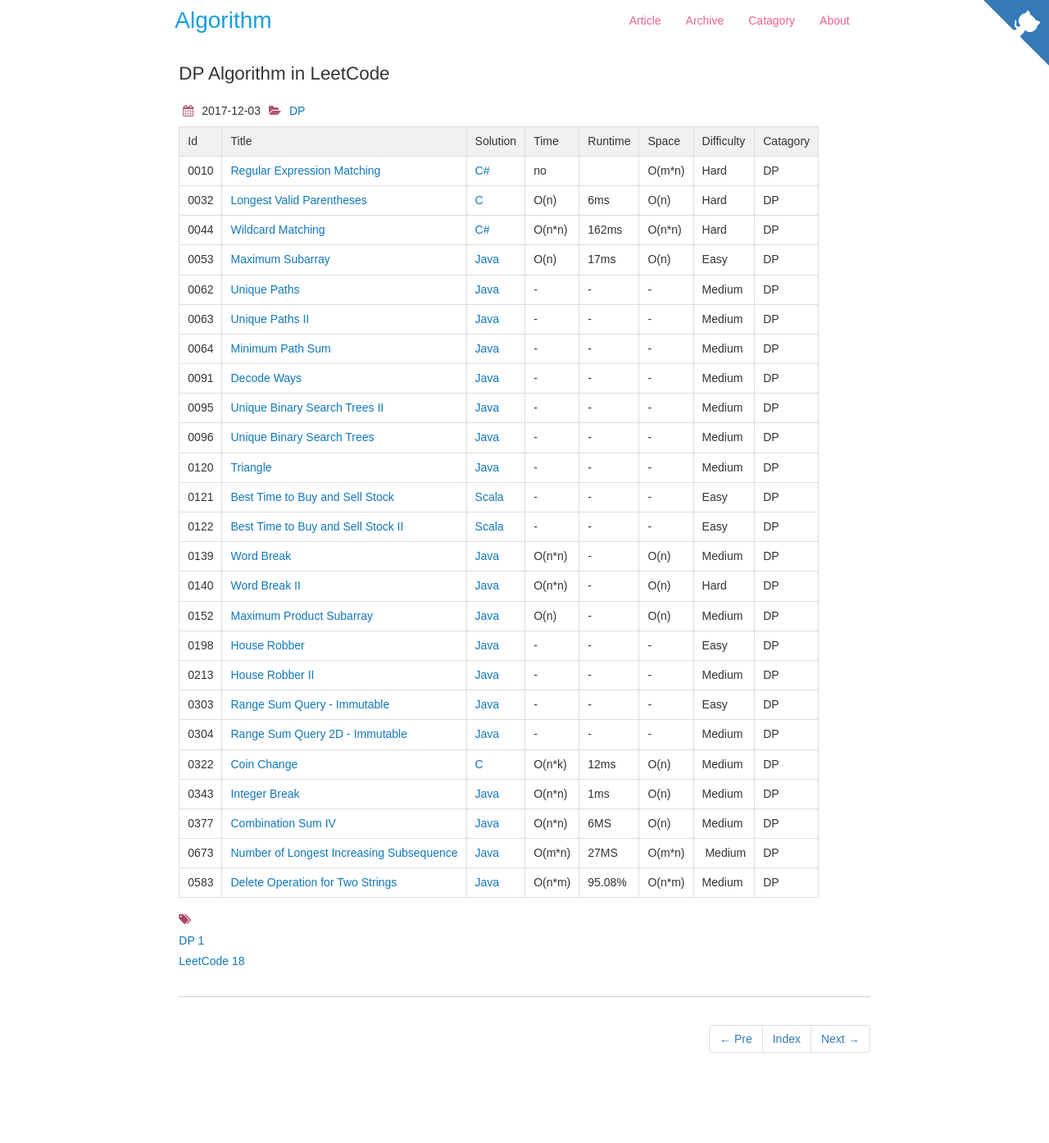
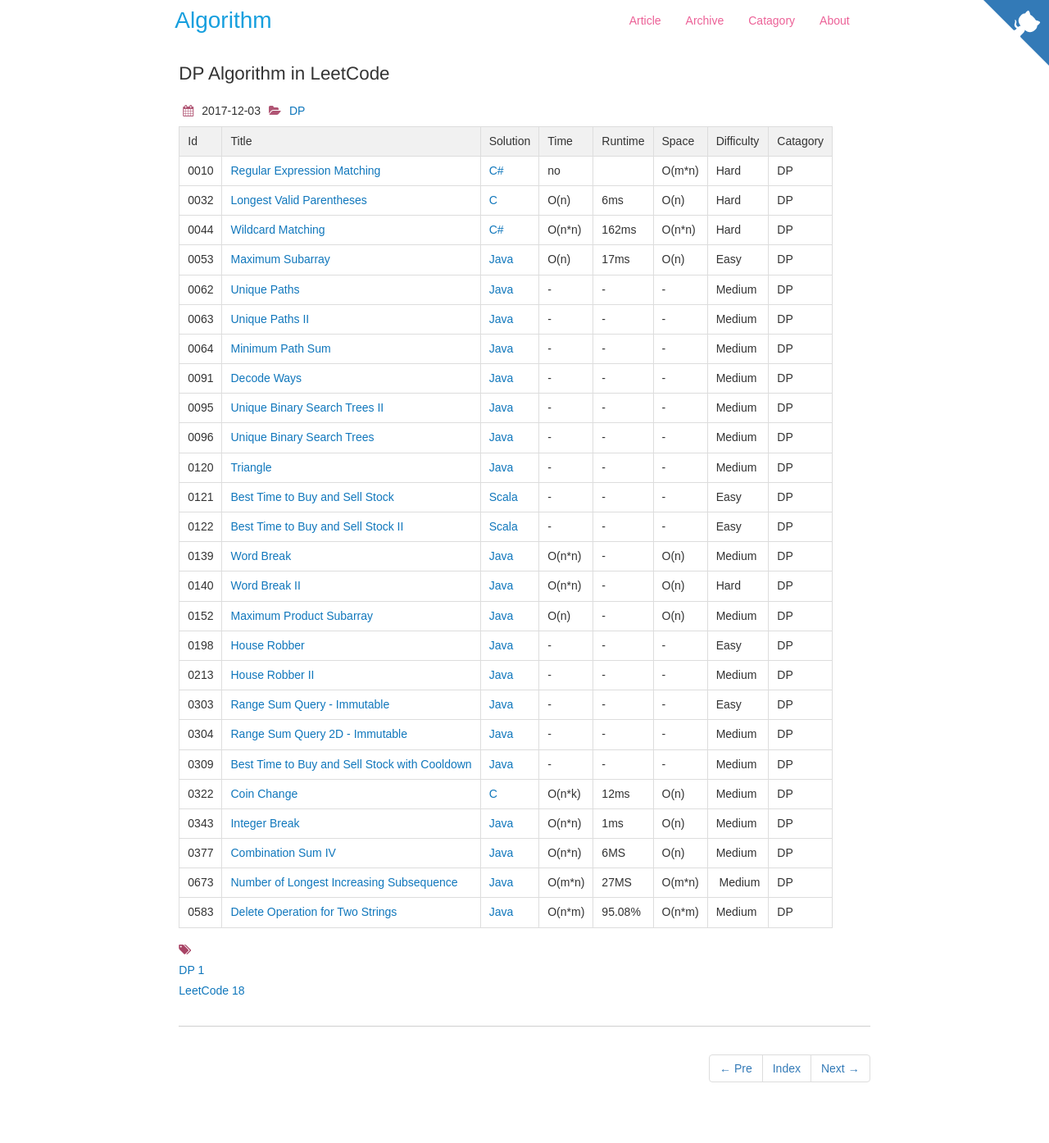
Before and after one commit to dunso/algorithm, a Jekyll site: the page built from docs/_posts/2017-12-03-DP.md, in a window 1280 px wide. Shown: the whole page at 82% size. Built offline with Jekyll 4.4.1, drawn with Linux system fonts in a browser that asks for light colours; nearby versions of some CDN libraries; before the commit the page ends 1358 px from its top, so only the background shows below that.

Commit message:
Add index of LeetCode0309.java to docs

```diff
--- a/docs/_posts/2017-12-03-DP.md
+++ b/docs/_posts/2017-12-03-DP.md
@@ -32,6 +32,7 @@
 |0213|[House Robber II](https://leetcode.com/problems/house-robber-ii) | [Java](https://e.srl/leetcode-213/)  |-|-|-|  Medium |DP|
 |0303|[Range Sum Query - Immutable](https://leetcode.com/problems/range-sum-query-immutable/) | [Java](https://e.srl/leetcode-303/)  |-|-|-|  Easy |DP|
 |0304|[Range Sum Query 2D - Immutable](https://leetcode.com/problems/range-sum-query-2d-immutable/) | [Java](https://e.srl/leetcode-304/)  |-|-|-| Medium |DP|
+|0309|[Best Time to Buy and Sell Stock with Cooldown](https://leetcode.com/problems/best-time-to-buy-and-sell-stock-with-cooldown/) | [Java](https://e.srl/leetcode-309/)  |-|-|-| Medium |DP|
 |0322|[Coin Change](https://leetcode.com/problems/coin-change/) | [C](https://e.srl/leetcode-322/)  | O(n\*k) |12ms| O(n)  |  Medium |DP|
 |0343|[Integer Break](https://leetcode.com/problems/integer-break/) | [Java](https://e.srl/leetcode-343/)  | O(n\*n) |1ms| O(n)  |  Medium |DP|
 |0377|[Combination Sum IV](https://leetcode.com/problems/combination-sum-iv/) | [Java](https://e.srl/leetcode-377/)  | O(n\*n) |6MS| O(n)  |  Medium |DP|
```
